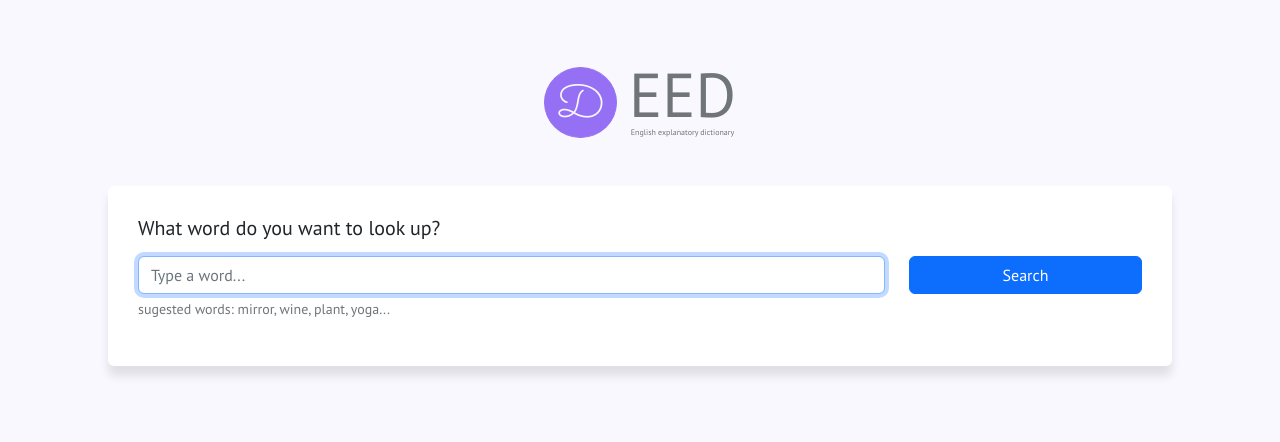
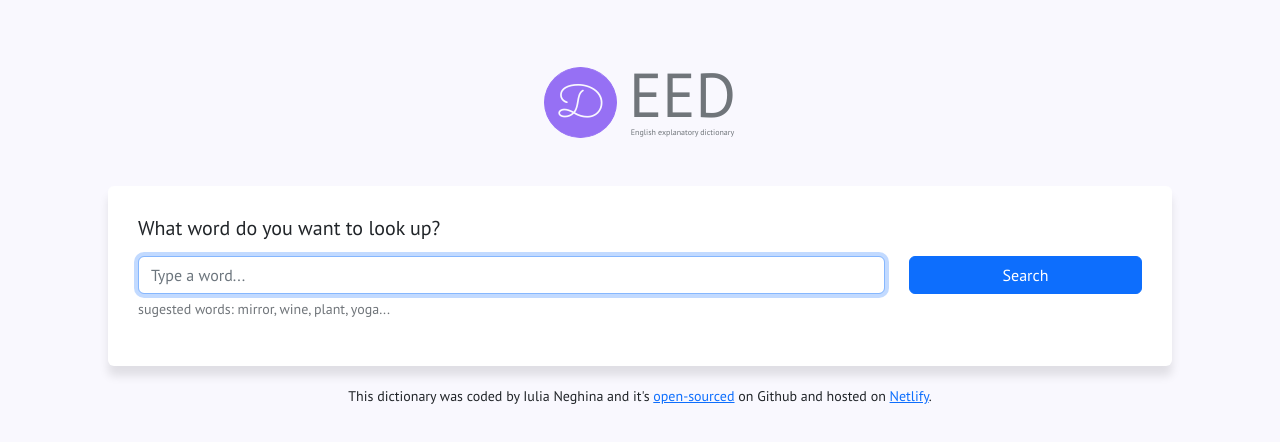
Before and after one commit to iulianeghina/dictionary_project, a React (Create React App) app: page / in a window 1280 px wide. Shown: the top 442 px of the page. Built offline with nearby package versions, Linux system fonts and the light colour scheme; no server answers.

Commit message:
Added footer

```diff
--- a/src/App.css
+++ b/src/App.css
@@ -5,9 +5,6 @@ body {
 .App {
   max-width: 85%;
   margin: 0 auto;
-}
-a {
-  color: #9670f4;
 }
 header .dictionary-logo {
   font-size: 46px;
@@ -38,3 +35,7 @@ header .dictionary-name {
   position: relative;
   bottom: -5px;
 }
+footer {
+  text-align: center;
+  font-size: 14px;
+}
--- a/src/App.js
+++ b/src/App.js
@@ -15,7 +15,28 @@ function App() {
             </div>
           </span>
         </header>
-        <Dictionary defaultKeyword="sunset"/>
+        <Dictionary defaultKeyword="sunset" />
+        <footer>
+          This dictionary was coded by Iulia Neghina and it's{" "}
+          <a
+            href="https://github.com/iulianeghina/dictionary_project"
+            target="_blank"
+            rel="noreferrer"
+          >
+            {" "}
+            open-sourced
+          </a>{" "}
+          on Github and hosted on{" "}
+          <a
+            href="https://heartfelt-parfait-bffae4.netlify.app/"
+            target="_blank"
+            rel="noreferrer"
+          >
+            {" "}
+            Netlify
+          </a>
+          .
+        </footer>
       </div>
     </div>
   );
--- a/src/Phonetics.css
+++ b/src/Phonetics.css
@@ -8,6 +8,7 @@ a.listen-btn {
   padding: 5px 20px;
   border-radius: 25px;
   transition: all 200ms ease-in-out;
+  color: #9670f4;
 }
 a.listen-btn:hover {
   background: #9670f4;
```
